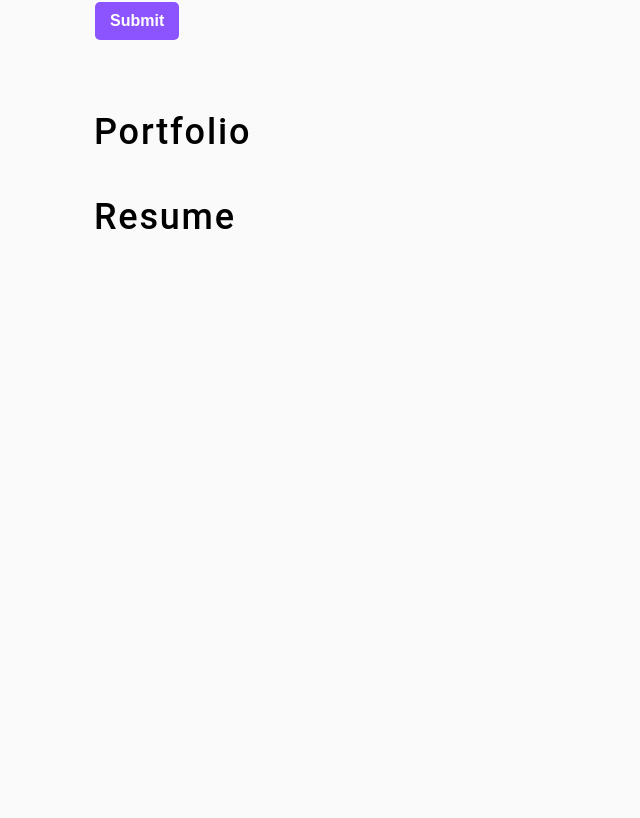
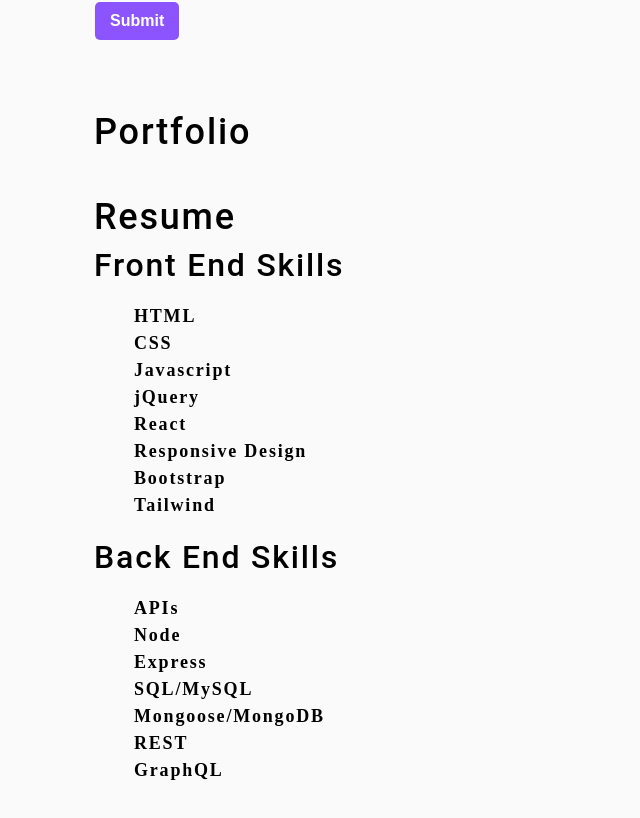
Before and after one commit to rwyland189/portfolio-react, a React (Create React App) app: page / in a window 1280 px wide. Shown: the part 1226-2044 px from the top of the page, without its empty margins (0-640 px from the left). Before the commit the page ends 1556 px from the top, so only its background shows below. Built offline with nearby package versions, Linux system fonts and the light colour scheme.

Commit message:
add content to resume

```diff
--- a/src/components/Resume/index.js
+++ b/src/components/Resume/index.js
@@ -5,7 +5,28 @@ function Resume () {
         <section className="my-5">
             <h1 id="resume">Resume</h1>
 
-            <h3></h3>
+            <h2>Front End Skills</h2>
+            <ul>
+                <li>HTML</li>
+                <li>CSS</li>
+                <li>Javascript</li>
+                <li>jQuery</li>
+                <li>React</li>
+                <li>Responsive Design</li>
+                <li>Bootstrap</li>
+                <li>Tailwind</li>
+            </ul>
+
+            <h2>Back End Skills</h2>
+            <ul>
+                <li>APIs</li>
+                <li>Node</li>
+                <li>Express</li>
+                <li>SQL/MySQL</li>
+                <li>Mongoose/MongoDB</li>
+                <li>REST</li>
+                <li>GraphQL</li>
+            </ul>
         </section>
     );
 }
```
